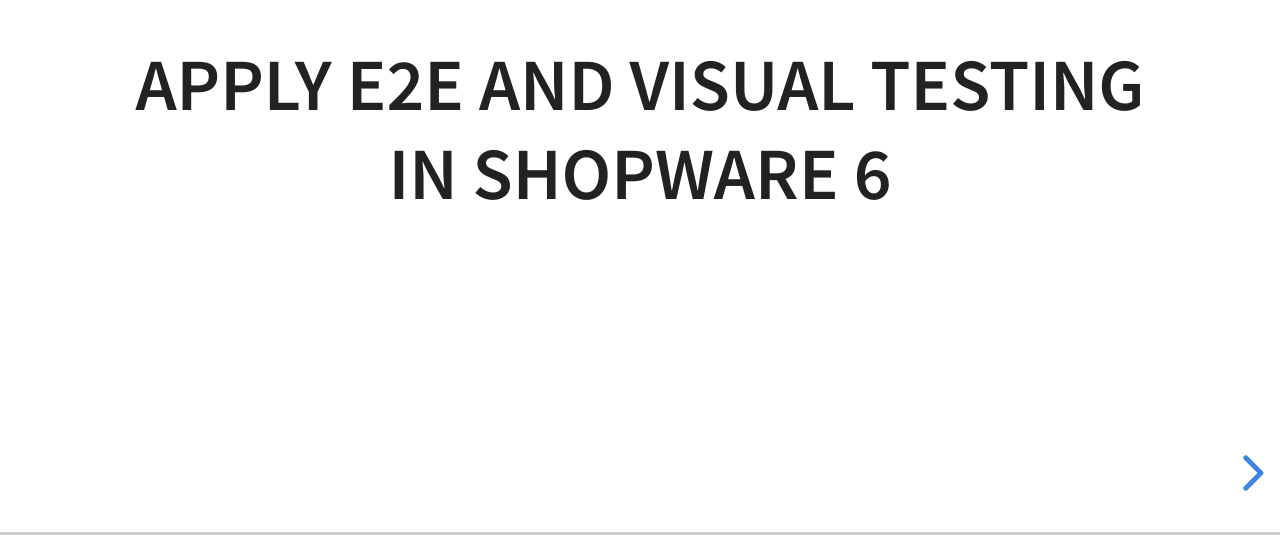
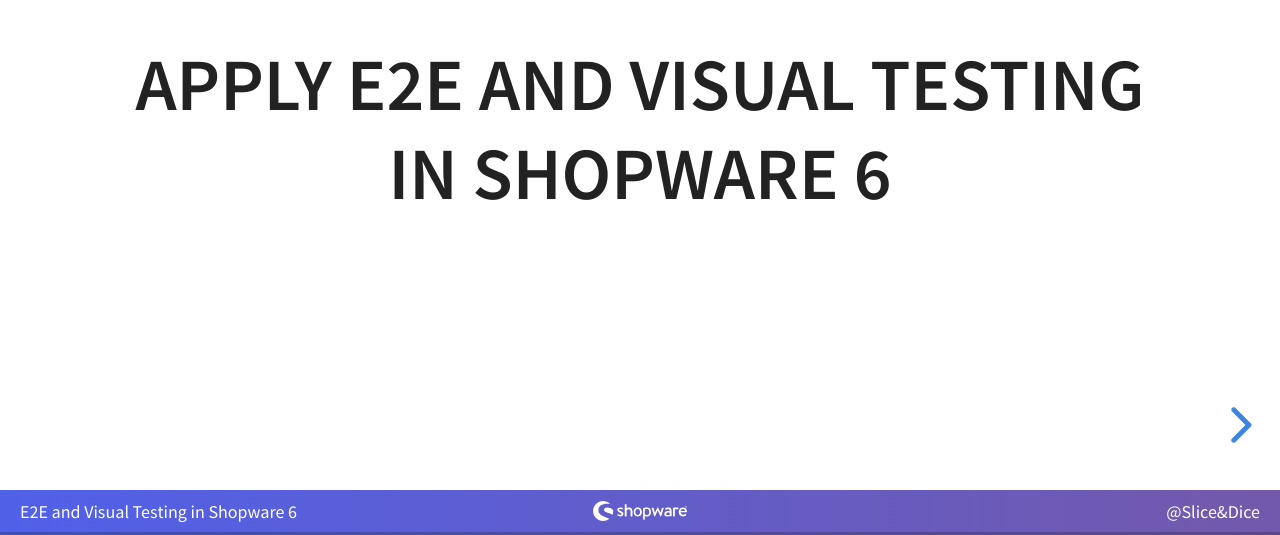
Before and after one commit to nhulongctk35/shopware-theme-e2e, a website: page index.html in a window 1280 px wide. Shown: the part 265-800 px from the top of the page. Drawn offline with Linux system fonts and the light colour scheme.

```diff
--- a/css/layout.scss
+++ b/css/layout.scss
@@ -67,3 +67,41 @@
 .reveal .justify-start { justify-content: flex-start; }
 .reveal .justify-center { justify-content: center; }
 .reveal .justify-end { justify-content: flex-end; }
+
+.reveal footer {
+    display: block;
+    padding: 20px;
+    position: fixed;
+    bottom: 0;
+    left: 0;
+    right: 0;
+    color: #fff;
+    background: linear-gradient(90deg, rgba(80, 97, 233, 1) 0%, rgba(115, 89, 171, 1) 100%);
+	padding: 10px;
+	height: 25px;
+	font-size: 18px;
+	z-index: 9;
+}
+
+.reveal footer .left,
+.reveal footer .right {
+	position: absolute;
+	top: 14px;
+}
+
+.reveal footer .left {
+	left: 20px;
+}
+
+.reveal footer .right {
+	right: 20px;
+}
+
+.reveal footer .center {
+	text-align: center;
+}
+
+.reveal footer.minimal .logo {
+    max-height: 30px;
+    margin-top: -4px;
+}
--- a/css/reveal.scss
+++ b/css/reveal.scss
@@ -273,8 +273,8 @@
 	display: none;
 	position: absolute;
 	top: auto;
-	bottom: $spacing;
-	right: $spacing;
+	bottom: 60px;
+	right: $spacing * 2;
 	left: auto;
 	z-index: 11;
 	color: #000;
--- a/index.html
+++ b/index.html
@@ -29,6 +29,17 @@
 	</head>
 	<body>
 		<div class="reveal">
+			<footer class="minimal">
+				<div class="left">
+					E2E and Visual Testing in Shopware 6
+				</div>
+				<div class="center">
+					<img class="logo" src="assets/sw6-logo.svg" alt="Shopware Logo">
+				</div>
+				<div class="right">
+					@Slice&amp;Dice
+				</div>
+			</footer>
 			<div class="slides">
 				<section data-background-transition="slide">
 					<h2>Apply E2E and Visual Testing in Shopware 6</h2>
@@ -78,14 +89,17 @@
 
 					<section data-transition="convex-in fade-out">
 						<h3>and we dont want unexpected changes</h3>
+						<img src="assets/unexpected-changes.gif" alt="unexpected changes" />
 					</section>
 
 					<section data-transition="convex-in fade-out">
 						<h3>so we check all pages</h3>
+						<img src="assets/check-all-page.gif" alt="we check all pages" />
 					</section>
 
 					<section data-transition="convex-in fade-out">
 						<h3>time consuming!</h3>
+						<img src="assets/time-consuming.gif" alt="Time Consuming" />
 					</section>
 				</section>
 
```
Also changed, not shown: assets/check-all-page.gif (added), assets/sw6-logo.svg (added), assets/time-consuming.gif (added), assets/unexpected-changes.gif (added), dist/reveal.css.
